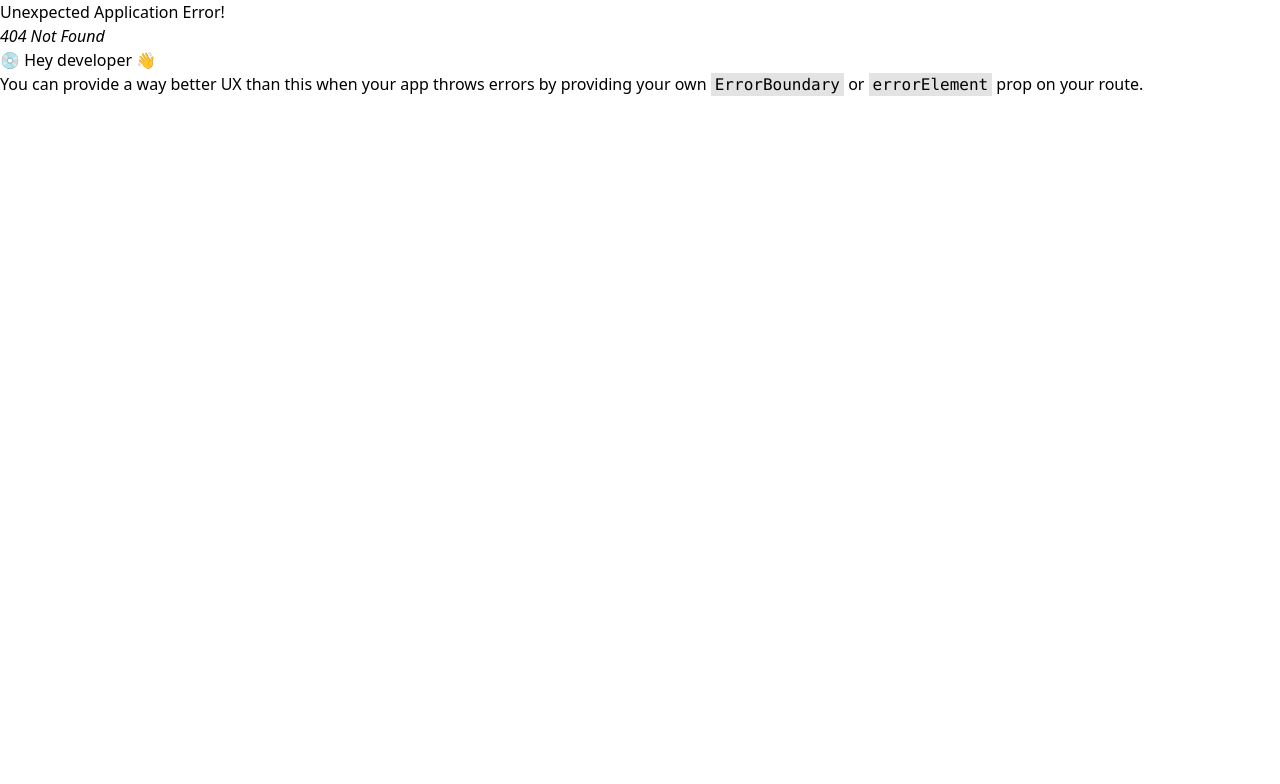
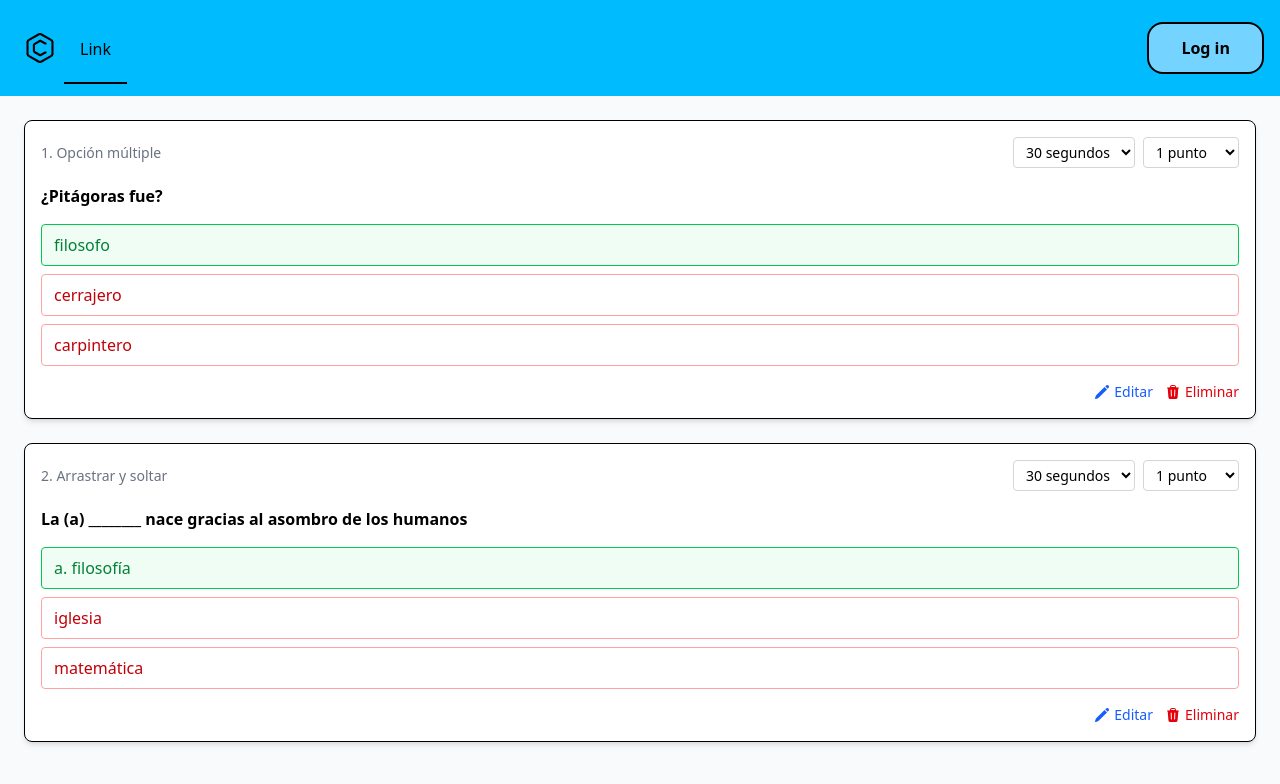
Before and after one commit to MauriErick24/pWeb, a React (Vite) app: page /question in a window 1280 px wide. Before the commit this address had no page. Shown: the top 784 px of the page. Built offline with nearby package versions, Linux system fonts and the light colour scheme.

Commit message:
[ADD] card preguntas

```diff
--- a/package.json
+++ b/package.json
@@ -10,6 +10,7 @@
     "preview": "vite preview"
   },
   "dependencies": {
+    "@heroicons/react": "^2.2.0",
     "@tailwindcss/vite": "^4.1.4",
     "lucide-react": "^0.503.0",
     "react": "^19.0.0",
--- /dev/null
+++ b/src/components/AddQuestionButton.tsx
@@ -0,0 +1,21 @@
+// components/AddQuestionButton.tsx
+import { FC } from "react";
+
+interface AddQuestionButtonProps {
+  onClick: () => void;
+}
+
+const AddQuestionButton: FC<AddQuestionButtonProps> = ({ onClick }) => {
+  return (
+    <div className="flex justify-end mb-4">
+      <button
+        onClick={onClick}
+        className="bg-purple-200 hover:bg-purple-300 text-purple-900 font-semibold py-2 px-4 rounded-lg transition-all"
+      >
+        + Añadir pregunta
+      </button>
+    </div>
+  );
+};
+
+export default AddQuestionButton;
--- /dev/null
+++ b/src/components/QuestionCard.tsx
@@ -0,0 +1,66 @@
+import { FC } from "react";
+import { TrashIcon, PencilIcon } from "@heroicons/react/24/solid"; // npm install @heroicons/react
+
+type QuestionType = "opcion_multiple" | "completar";
+
+interface QuestionCardProps {
+  id: number;
+  question: string;
+  type: QuestionType;
+  options: string[];
+  correctAnswer: string;
+}
+
+export const QuestionCard: FC<QuestionCardProps> = ({
+  question,
+  type,
+  options,
+  correctAnswer,
+}) => {
+  return (
+    <div className="border rounded-lg p-4 shadow-md mb-6 bg-white">
+      <div className="flex flex-col md:flex-row md:justify-between items-start md:items-center mb-4">
+        <span className="text-sm font-medium text-gray-500">
+          {type === "opcion_multiple" ? "1. Opción múltiple" : "2. Arrastrar y soltar"}
+        </span>
+        <div className="flex items-center gap-2 mt-2 md:mt-0">
+          <select className="text-sm border border-gray-300 rounded px-2 py-1">
+            <option>30 segundos</option>
+            <option>1 minuto</option>
+            <option>1.5 minutos</option>
+          </select>
+          <select className="text-sm border border-gray-300 rounded px-2 py-1">
+            <option>1 punto</option>
+            <option>2 puntos</option>
+          </select>
+        </div>
+      </div>
+
+      <p className="font-semibold mb-4">{question}</p>
+
+      <ul className="space-y-2 mb-4">
+        {options.map((opt, index) => (
+          <li
+            key={index}
+            className={`px-3 py-2 rounded border ${
+              opt === correctAnswer
+                ? "border-green-500 bg-green-50 text-green-700"
+                : "border-red-300 bg-red- text-red-700"
+            }`}
+          >
+            {opt}
+          </li>
+        ))}
+      </ul>
+
+      <div className="flex items-center justify-end gap-3">
+        <button className="text-sm text-blue-600 hover:underline flex items-center gap-1">
+          <PencilIcon className="h-4 w-4" /> Editar
+        </button>
+        <button className="text-sm text-red-600 hover:underline flex items-center gap-1">
+          <TrashIcon className="h-4 w-4" /> Eliminar
+        </button>
+      </div>
+    </div>
+  );
+};
--- /dev/null
+++ b/src/page/Question.tsx
@@ -0,0 +1,31 @@
+// ruta -> question
+import { NavBar } from "../components/NavBar";
+import { QuestionCard } from "../components/QuestionCard";
+
+const QuestionCardPage = () => {
+  return (
+    <>
+        <NavBar />
+        <div className="p-6 bg-gray-50 min-h-screen">
+            <QuestionCard
+                id={1}
+                type="opcion_multiple"
+                question="¿Pitágoras fue?"
+                options={["filosofo", "cerrajero", "carpintero"]}
+                correctAnswer="filosofo"
+            />
+
+            <QuestionCard
+                id={2}
+                type="completar"
+                question="La (a) ________ nace gracias al asombro de los humanos"
+                options={["a. filosofía", "iglesia", "matemática"]}
+                correctAnswer="a. filosofía"
+            />
+        </div>
+    </>
+
+  );
+};
+
+export default QuestionCardPage;
--- a/src/router/Routes.tsx
+++ b/src/router/Routes.tsx
@@ -3,6 +3,7 @@ import { App } from "../App";
 import QuizCreator from "../pages/QuizCreator";
 import { Dashboard } from "../page/Dashboard";
 import { Cuestionario } from "../page/Cuestionario";
+import Question from "../page/Question";
 
 const Routes = () => {
   // const routerForPublic =[
@@ -28,6 +29,10 @@ const Routes = () => {
       path: "/cuestionario",
       element: <Cuestionario />,
     },
+    {
+      path: "/question",
+      element: <Question />,
+    },
   ];
   const router = createBrowserRouter([...routesForNotAuthenticatedOnly]);
   return <RouterProvider router={router} />;
```
Also changed, not shown: 1 other file (tests, documents, lock files or other folders).
